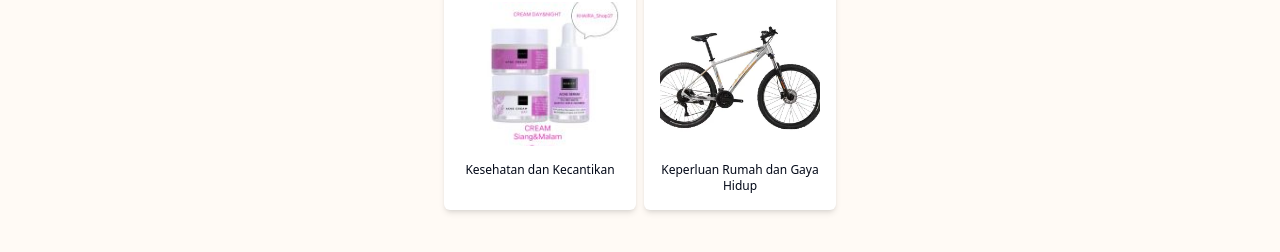
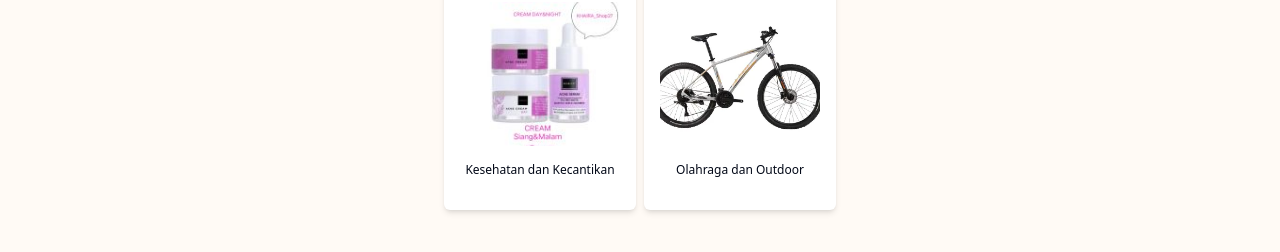
Before and after one commit to irwanadinata/freelance-ecommerce, a React (Vite) app: page /dashboard in a window 1280 px wide. Shown: the part 1128-1380 px from the top of the page. Built offline with nearby package versions, Linux system fonts and the light colour scheme.

Commit message:
refactor: category

```diff
--- a/src/components/category.jsx
+++ b/src/components/category.jsx
@@ -25,7 +25,7 @@ const categories = [
   { image: BajuAnak, text: "Fashion dan Aksesoris Anak" },
   { image: MainanAnak, text: "Bayi dan Mainan" },
   { image: Kecantikan, text: "Kesehatan dan Kecantikan" },
-  { image: Sepeda, text: "Keperluan Rumah dan Gaya Hidup" },
+  { image: Sepeda, text: "Olahraga dan Outdoor" },
 ];
 
 const Category = () => {
```
